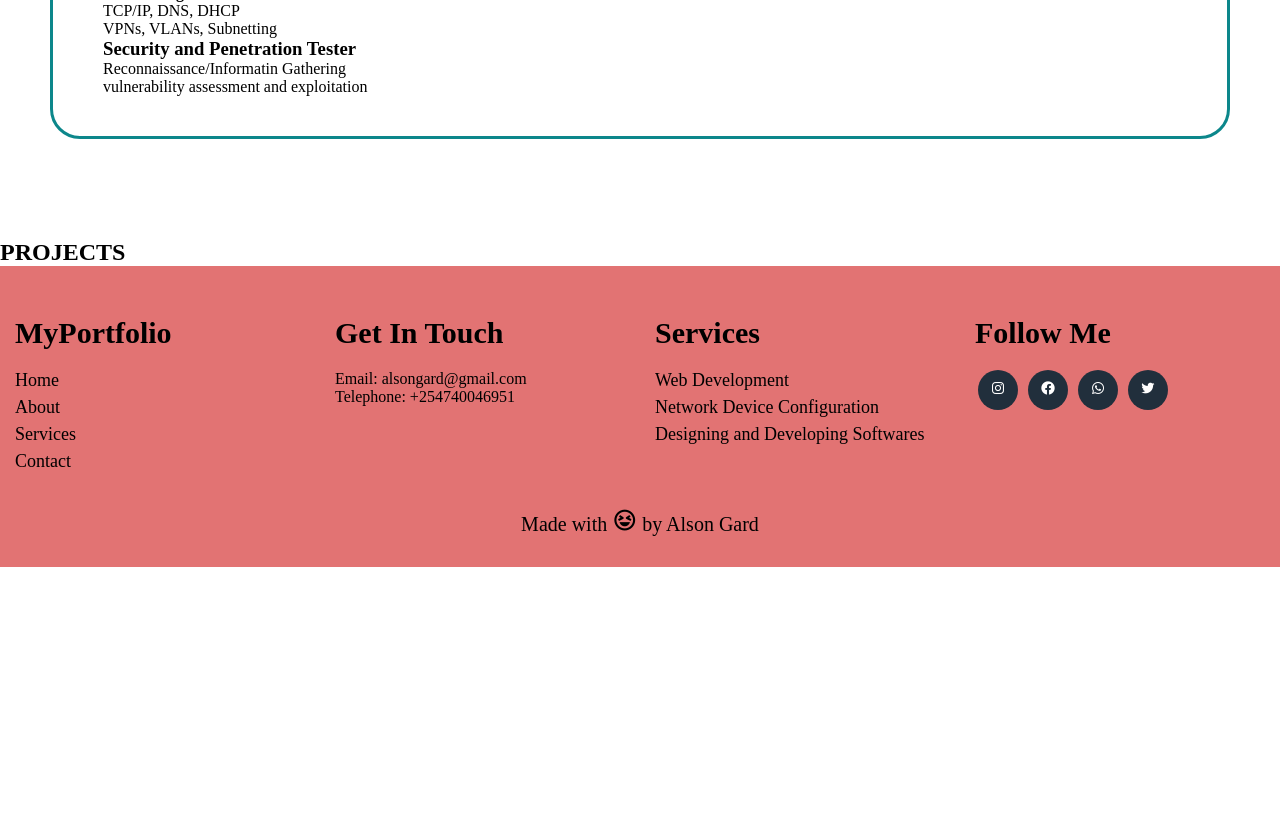
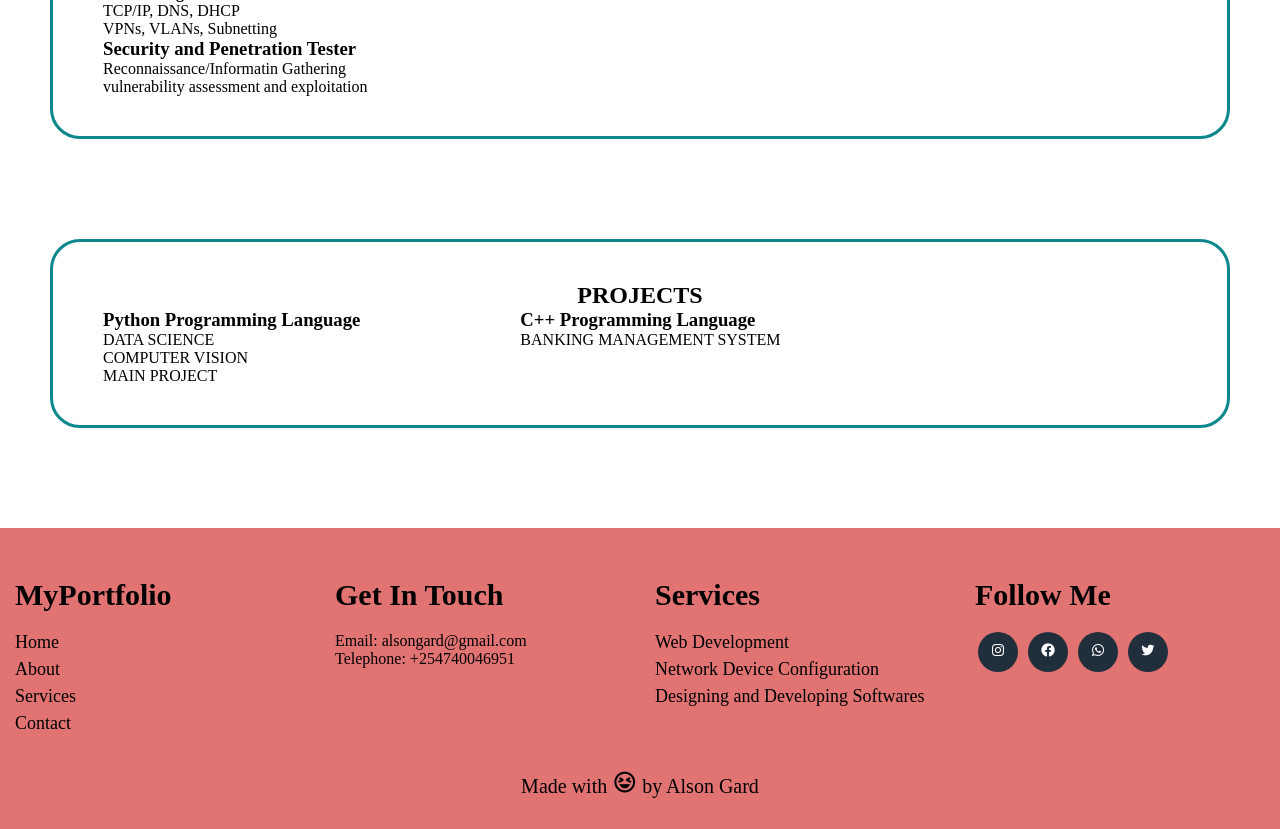
Before and after one commit to alsongard/alsongard, a PHP site: page / in a window 1280 px wide. Shown: the part 1447-2276 px from the top of the page. Before the commit the page ends 2014 px from the top, so only its background shows below. Run offline with PHP 8.4, Linux system fonts and the light colour scheme.

Commit message:
projects

```diff
--- a/css/port.css
+++ b/css/port.css
@@ -123,39 +123,6 @@ header.sticky
 {
     display: block;
 }
-/*
-.dropDownMenu
-{
-    position: absolute;
-    right: 50px;
-    top:70px;
-    background: rgb(118, 224, 238, 0.2);
-    padding: 12px;
-    width: 200px;
-    border-radius: 10px;
-    text-align: center;
-    backdrop-filter:blur(11px) ;
-    height: 0;
-    display:none;
-}
-.dropDownMenu li
-{
-    margin: 22px 0px;
-
-}
-.dropDownMenu li a
-{
-    color:white;
-}
-.dropDownMenu li a:hover
-{
-    color: rgb(226, 115, 115);
-    padding-left: 10px;
-}
-.dropDownMenu.open
-{
-    height: 150px;
-} */
 .levels ul
 {
     text-align: justify;
@@ -218,6 +185,28 @@ footer{
 .row{
     display: flex;
 }
+.projects
+{
+    border:solid rgb(12, 135, 139);
+    margin:100px 50px 100px 50px;
+    border-radius: 30px;
+    padding: 40px 50px;
+    position: relative;
+}
+.projects h1
+{
+    text-align: center;
+}
+.project-container
+{
+    display: flex;
+    gap:5rem;
+}
+.project-container ul li a
+{
+    color:black;
+}
+
 @media(max-width:990px)
 {
 
--- a/index.html
+++ b/index.html
@@ -90,6 +90,25 @@
         <section class="projects">
 
             <h1>PROJECTS</h1>
+            <div class="project-container">
+                <div class="progammingLanguage">
+                    <h3>Python Programming Language</h3>
+                    <ul>
+                        <li><a href="#">DATA SCIENCE</a></li>
+                        <li><a href="#">COMPUTER VISION</a></li>
+                        <li><a href="#">MAIN PROJECT</a></li>
+                    </ul>
+                </div>
+                <br>
+                <div class="progammingLanguage">
+                    <h3>C++ Programming Language</h3>
+                    <ul>
+                        <li><a href="#">BANKING MANAGEMENT SYSTEM</a></li>
+                        <li><a href="#"></a></li>
+                    </ul>
+                </div>
+
+            </div>
         </section>
         <footer>
             <div class="container">
@@ -158,6 +177,6 @@
 
     </script>
 
-    <script type="text/javascript" src="/javasc/index.js"></script>
+    <script type="text/javascript" src="javasc/index.js"></script>
 </body>
 </html>
```
